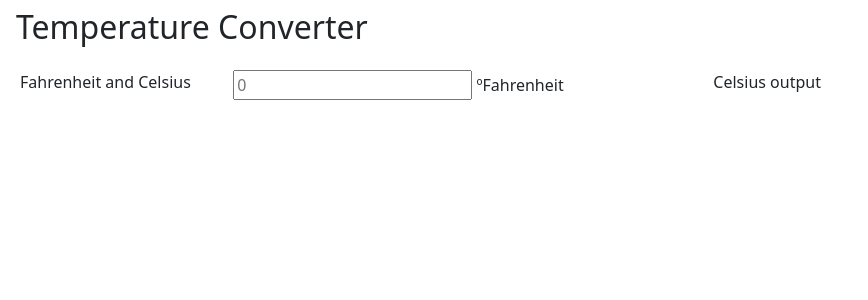
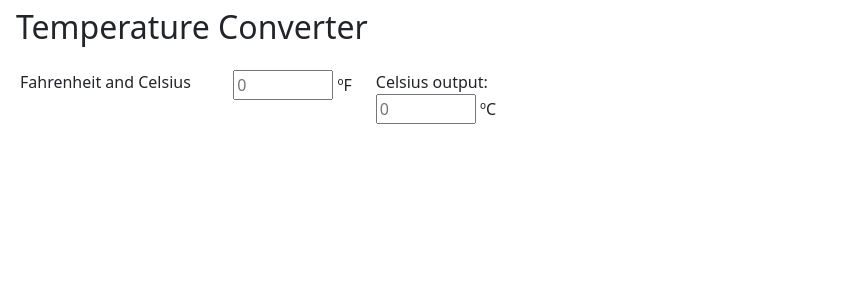
Before and after one commit to JoanaNMartins/PJProject, a Flask app: page /temperature in a window 1280 px wide. Shown: the part 56-356 px from the top of the page, without its empty margins (0-868 px from the left). Run offline with Flask 2, Linux system fonts and the light colour scheme; some libraries are stand-ins or nearby versions.

Commit message:
Fahrenheit to Good units converter

```diff
--- a/src/main.py
+++ b/src/main.py
@@ -44,7 +44,7 @@ def logout():
     session.pop("user", None)
     return redirect(url_for("login"))
 
-@app.route("/temperature")
+@app.route("/temperature", methods=["POST","GET"])
 def temperature():
     return render_template("temperature.html")
 
--- a/src/templates/base.html
+++ b/src/templates/base.html
@@ -1,6 +1,7 @@
 <!DOCTYPE html>
 <html>
 <head>
+    <script type="text/javascript" src="../resources/javascript.js"></script>
     <link href="https://cdn.jsdelivr.net/npm/bootstrap@5.1.3/dist/css/bootstrap.min.css"
     rel="stylesheet"
     integrity="sha384-1BmE4kWBq78iYhFldvKuhfTAU6auU8tT94WrHftjDbrCEXSU1oBoqyl2QvZ6jIW3"
@@ -11,7 +12,7 @@
         <!---Navbar from bootstrap, um bom sítio onde começar-->
         <nav class="navbar navbar-expand-md navbar-dark bg-dark">
             <div class="container-fluid">
-              <a class="navbar-brand" href="#">LabAid</a>
+              <a class="navbar-brand" href="/">LabAid</a>
               <button class="navbar-toggler" type="button" data-bs-toggle="collapse" data-bs-target="#navbarNavDropdown" aria-controls="navbarNavDropdown" aria-expanded="false" aria-label="Toggle navigation">
                 <span class="navbar-toggler-icon"></span>
               </button>
@@ -43,13 +44,13 @@
         {% block content %}
         {% endblock %}
 
+        <!--<script type="text/javascript" src="../resources/javascript.js"></script>-->
         <script src="https://cdn.jsdelivr.net/npm/@popperjs/core@2.10.2/dist/umd/popper.min.js"
         integrity="sha384-7+zCNj/IqJ95wo16oMtfsKbZ9ccEh31eOz1HGyDuCQ6wgnyJNSYdrPa03rtR1zdB"
         crossorigin="anonymous"></script>
         <script src="https://cdn.jsdelivr.net/npm/bootstrap@5.1.3/dist/js/bootstrap.min.js"
         integrity="sha384-QJHtvGhmr9XOIpI6YVutG+2QOK9T+ZnN4kzFN1RtK3zEFEIsxhlmWl5/YESvpZ13"
         crossorigin="anonymous"></script>
-
     </body>
 
 </html>
--- a/src/templates/temperature.html
+++ b/src/templates/temperature.html
@@ -14,18 +14,32 @@
       </div>
       <div class="col-sm-9">
         <div class="row">
-          <div class="col-8 col-sm-6">
+          <div class="col-md-auto col-sm-4">
             <form action="#" method="post">
-              <p><input type="text" name="F_Input" placeholder="0"/>   ºFahrenheit</p>
+              <p><input id="temp_input" type="text" name="F_Input" placeholder="0" style="width: 100px;"/>   ºF</p>
             </form>
           </div>
-          <div class="col-4 col-sm-6">
-            Celsius output
+          <div class="col-md-auto col-sm-4">
+            Celsius output:
+            <p><input id="temp_output" type="text" name="" placeholder="0" style="width: 100px;"/>   ºC</p>
           </div>
         </div>
       </div>
     </div>
   </div>
 
+  <script>
+    document.getElementById("temp_input")
+    .addEventListener("keyup", function (evt) {
+      // console.log for debbuging purposes
+      console.log(this.value);
+
+      // conversão da temperatura
+      // let converted_val = (5/9) * (this.value - 32);
+
+      // return/display converted value
+      document.getElementById("temp_output").value = Math.round((5/9) * (this.value - 32));
+    }, false);
+  </script>
 
 {% endblock %}
```
Also changed, not shown: src/resources/javascript.js (added), src/resources/style.css (added).
